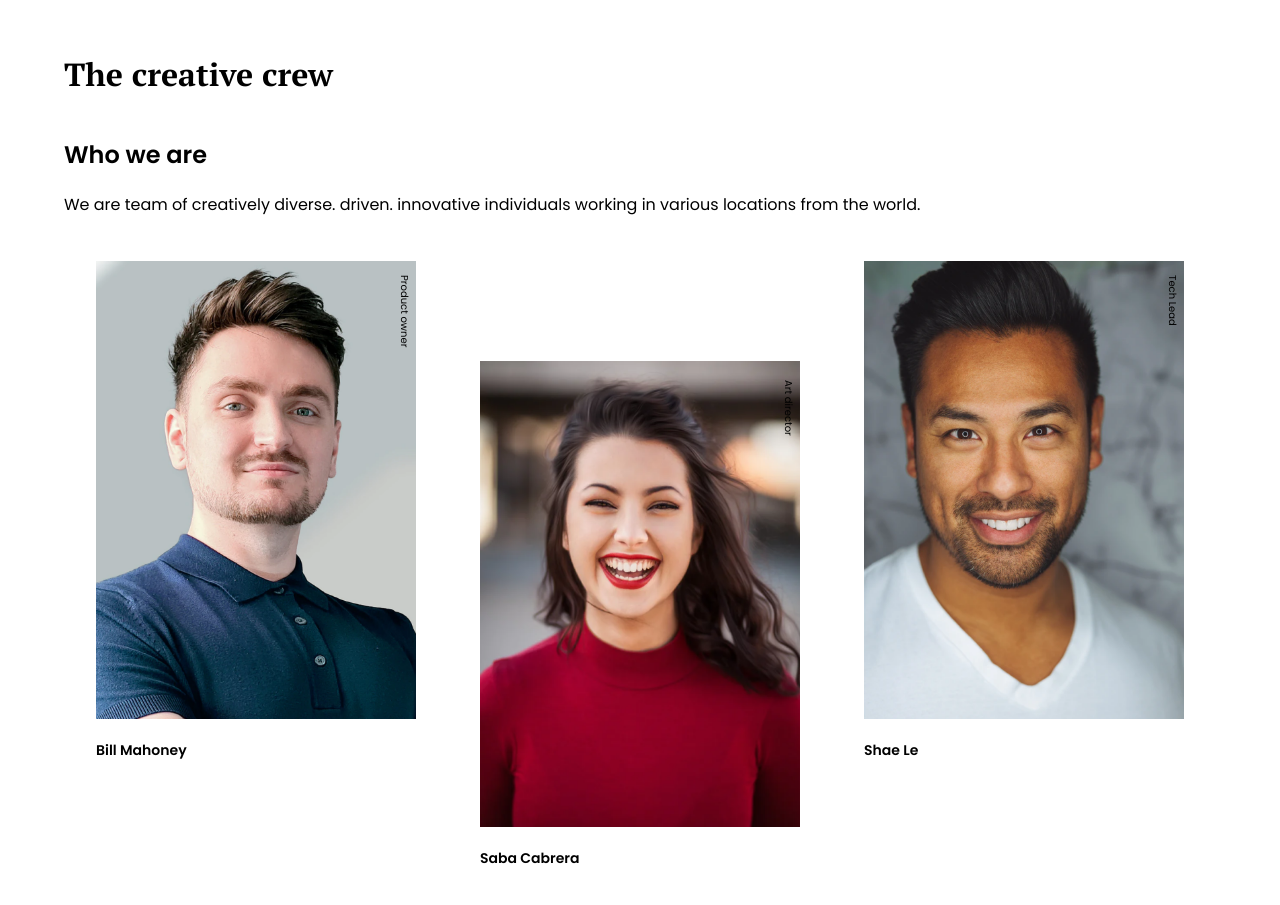
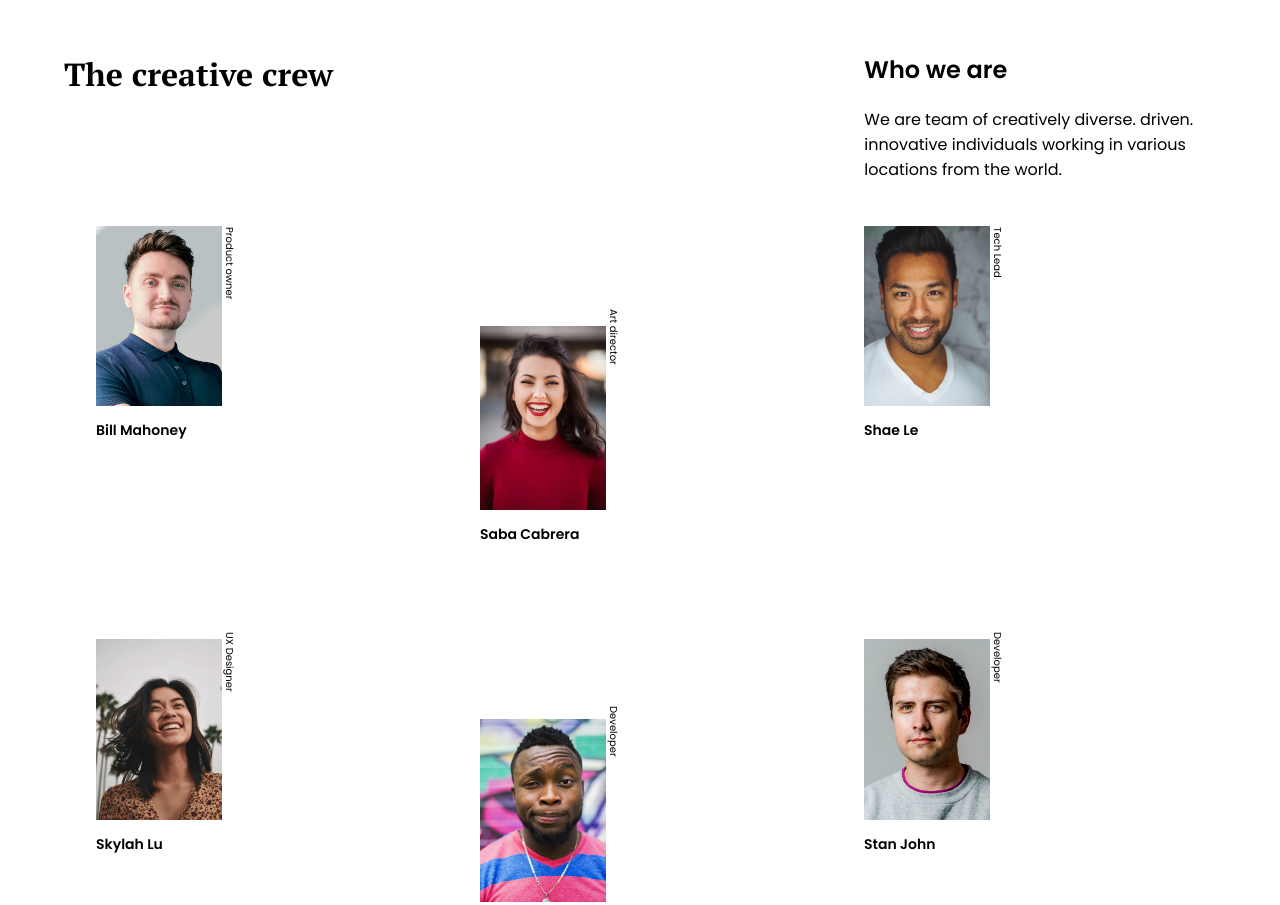
Before and after one commit to hariscs/team-page-master, a plain HTML site: page index.html in a window 1280 px wide. Shown: the top 905 px of the page. Drawn offline with Linux system fonts and the light colour scheme.

Commit message:
layout completed

```diff
--- a/index.html
+++ b/index.html
@@ -34,7 +34,7 @@
 			<div class="team">
 				<div class="image owner">
 					<img src="./photo1.png" alt="person" class="img-owner" />
-					<h3 class="name">Bill Mahoney</h3>
+					<h3 class="name owner-head">Bill Mahoney</h3>
 					<p class="info">Product owner</p>
 				</div>
 
--- a/style.css
+++ b/style.css
@@ -14,6 +14,7 @@ body {
 
 img {
 	max-width: 100%;
+	display: block;
 }
 
 /* General layout */
@@ -48,14 +49,11 @@ img {
 
 .image {
 	padding: 2em;
+	position: relative;
 }
 
 .name {
 	font-size: 14px;
-}
-
-.image {
-	position: relative;
 }
 
 .info {
@@ -84,6 +82,16 @@ img {
 	.container {
 		max-width: 1440px;
 	}
+
+	.header {
+		flex-direction: row;
+		justify-content: space-between;
+	}
+
+	.header-text {
+		max-width: 35ch;
+	}
+
 	.team {
 		grid-template-columns: repeat(3, 1fr);
 	}
@@ -94,12 +102,16 @@ img {
 
 	.info {
 		top: 12.5%;
-		left: 78%;
+		left: 66%;
 	}
 
 	.owner .info,
 	.lead .info,
 	.developer1 .info {
-		top: 10%;
+		top: 14%;
+	}
+
+	.image {
+		max-width: 190px;
 	}
 }
```
